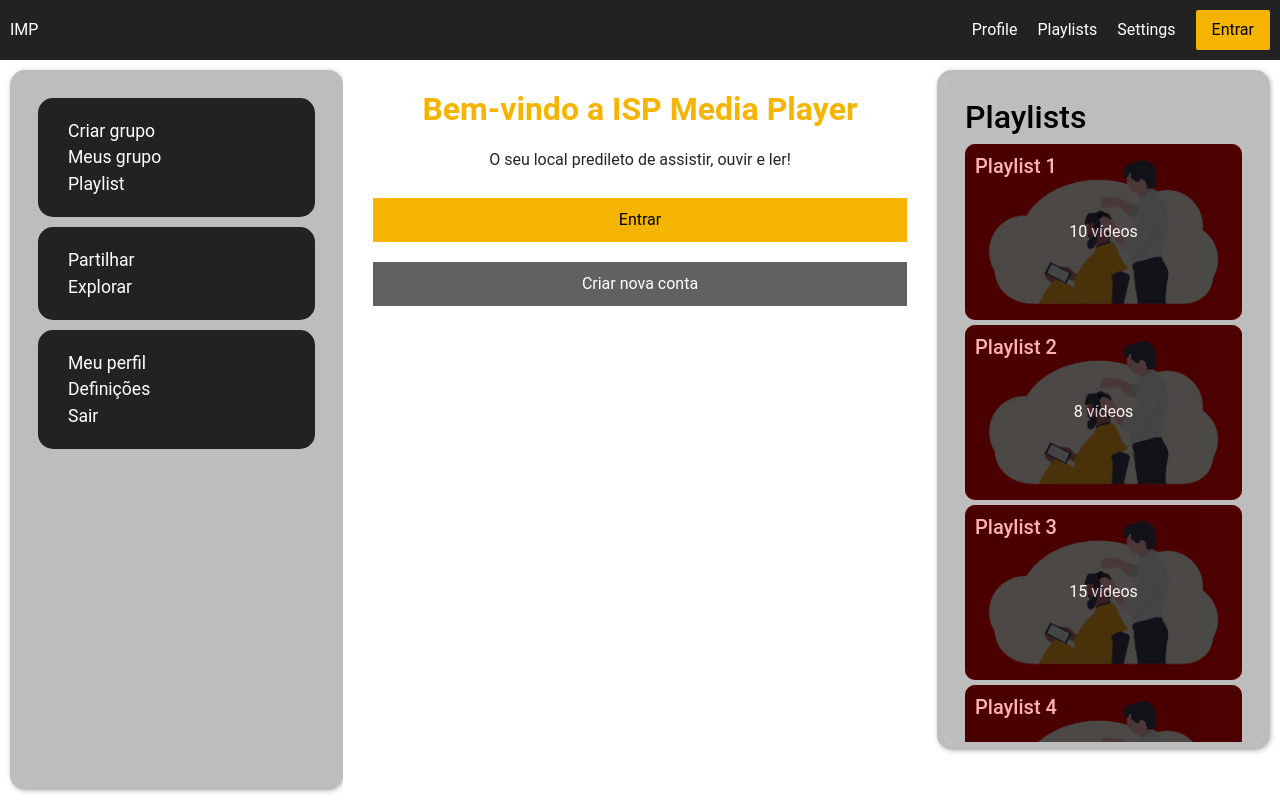
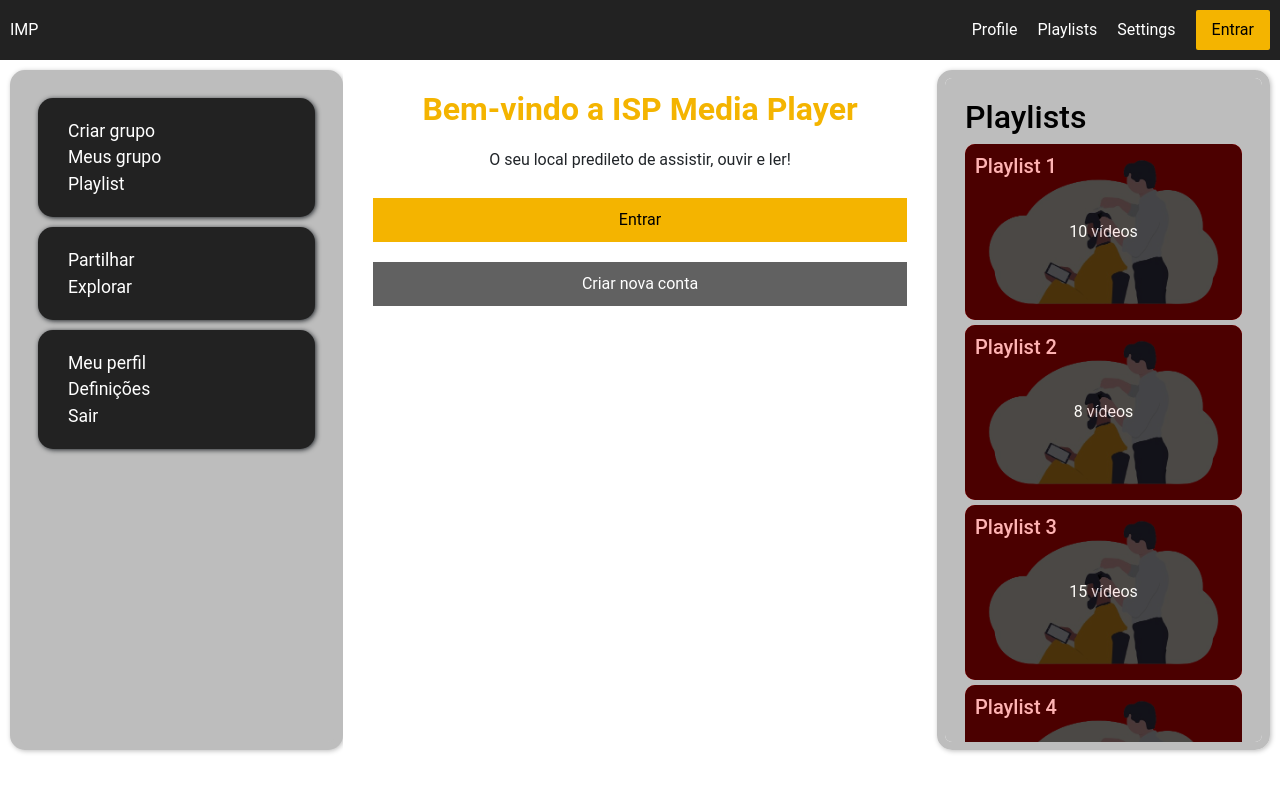
Before and after one commit to FediilvioPettrock/midia-isptec, a React (Create React App) app: page / in a window 1280 px wide. Built offline with nearby package versions, Linux system fonts and the light colour scheme.

Commit message:
Aprimoramento do menu esquerdo

```diff
--- a/src/pages/HomePage.css
+++ b/src/pages/HomePage.css
@@ -4,6 +4,7 @@
     margin-bottom: 10px;
     border-radius: 15px;
     width: 100%;
+    box-shadow: 1px 1px 5px;
 }
 
 .left_navbar > ul {
--- a/src/pages/HomePage.js
+++ b/src/pages/HomePage.js
@@ -104,6 +104,7 @@ const LeftColumn = styled.div`
   flex-direction: column;
   border: solid 8px #BDBDBD;
   box-shadow: 1px 1px 5px #BDBDBD;
+  max-height: 85vh;
   border-radius: 15px;
   align-items: center;
   font-size: 1.1em;
```
